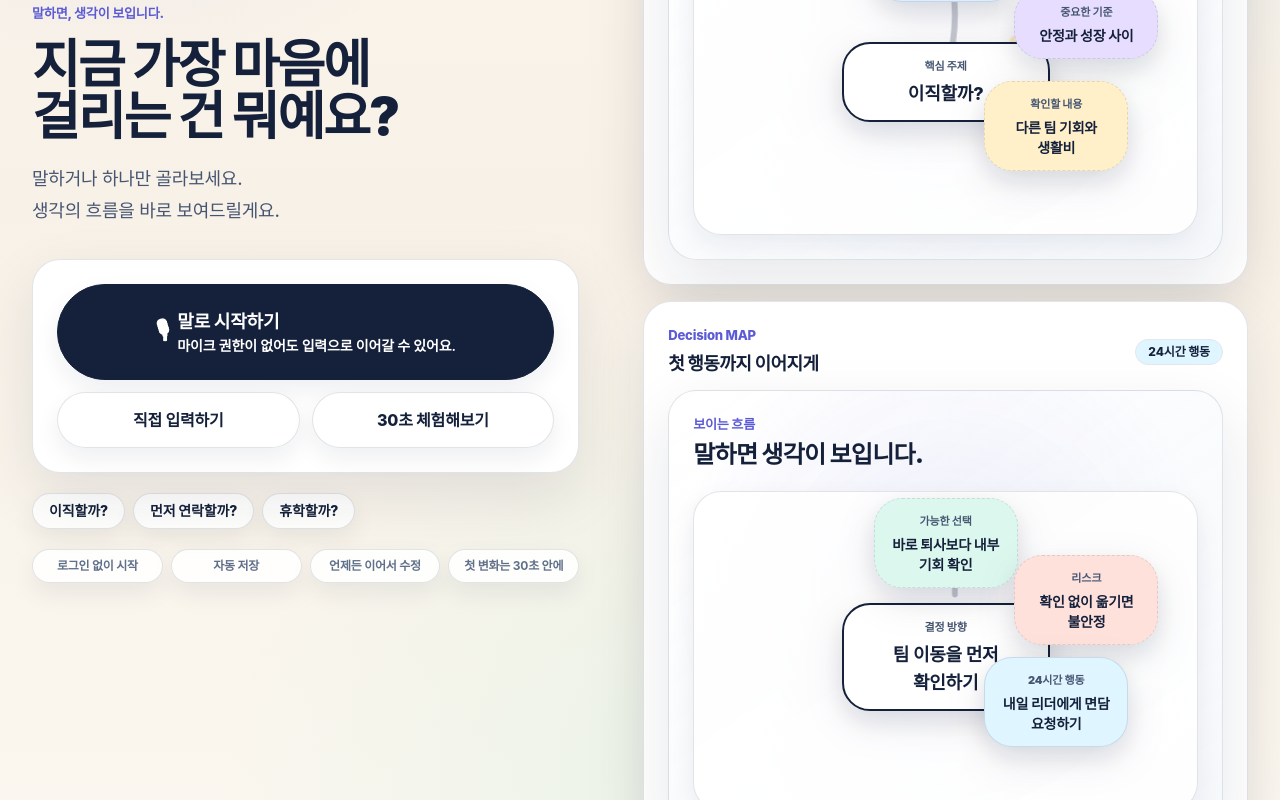
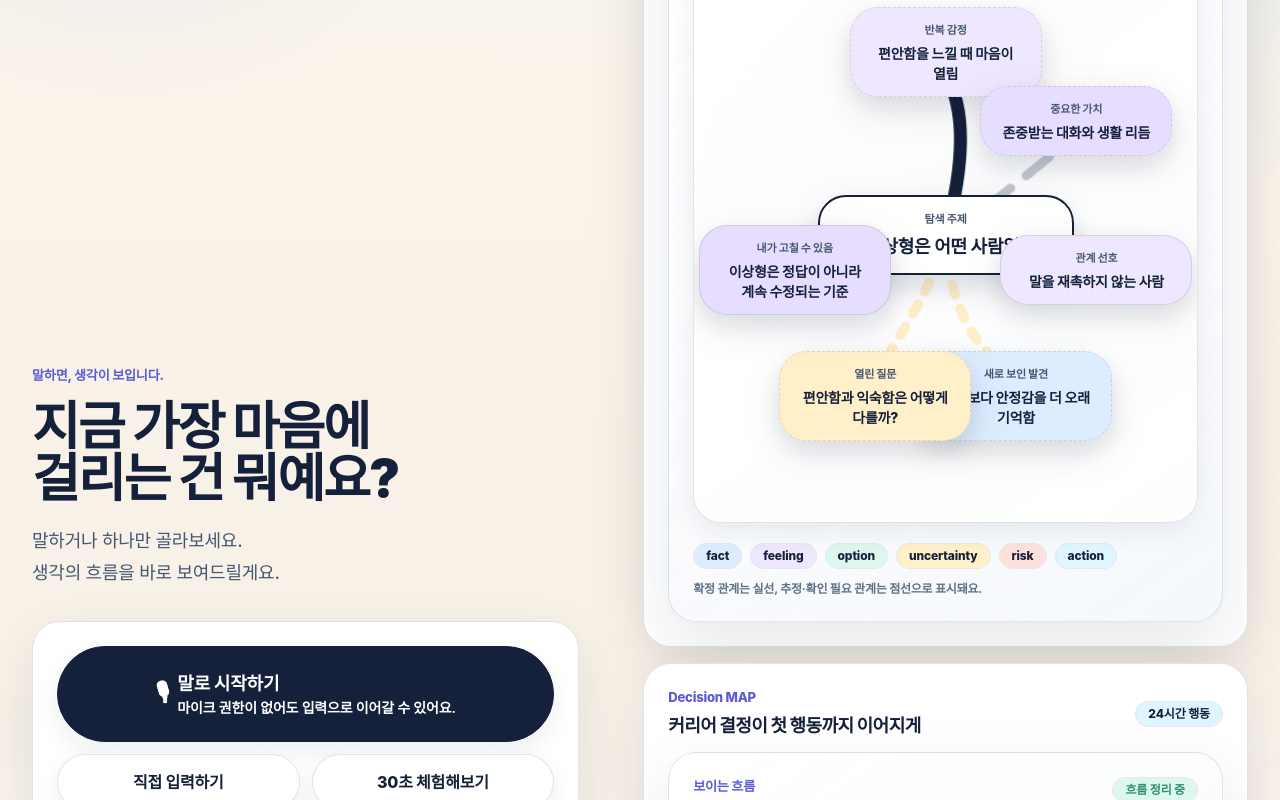
Before and after one commit to kwakhaeyong/map-mvp, a Next.js app: page / in a window 1280 px wide. Shown: the part 420-1220 px from the top of the page. Built offline with nearby package versions, Linux system fonts and the light colour scheme.

Commit message:
Resolve landing ExampleShowcase conflict

```diff
--- a/src/map-decision-v1/components/Landing.tsx
+++ b/src/map-decision-v1/components/Landing.tsx
@@ -25,83 +25,171 @@ export function Brand() {
 const topics = ["이직할까?", "먼저 연락할까?", "휴학할까?"];
 
 const thinkingExample: MapSession = {
-  ...createSession("이직할까?"),
+  ...createSession("내 이상형은 어떤 사람일까?"),
+  preferredMapType: "thinking",
+  stage: "result",
   nodes: [
     {
       id: "thinking-topic",
       kind: "topic",
-      label: "핵심 주제",
-      text: "이직할까?",
-      confidence: "user",
+      label: "탐색 주제",
+      text: "내 이상형은 어떤 사람일까?",
+      confidence: "confirmed",
       createdAt: "",
     },
     {
-      id: "thinking-fact",
-      kind: "fact",
-      label: "내가 말한 상황",
-      text: "성장감이 줄어든 일",
-      confidence: "user",
+      id: "thinking-emotion",
+      kind: "emotion",
+      label: "반복 감정",
+      text: "편안함을 느낄 때 마음이 열림",
+      confidence: "ai",
       createdAt: "",
     },
     {
       id: "thinking-value",
       kind: "value",
-      label: "중요한 기준",
-      text: "안정과 성장 사이",
+      label: "중요한 가치",
+      text: "존중받는 대화와 생활 리듬",
       confidence: "ai",
       createdAt: "",
     },
     {
-      id: "thinking-missing",
+      id: "thinking-person",
+      kind: "person",
+      label: "관계 선호",
+      text: "말을 재촉하지 않는 사람",
+      confidence: "user",
+      createdAt: "",
+    },
+    {
+      id: "thinking-discovery",
+      kind: "reason",
+      label: "새로 보인 발견",
+      text: "설렘보다 안정감을 더 오래 기억함",
+      confidence: "ai",
+      createdAt: "",
+    },
+    {
+      id: "thinking-question",
       kind: "missing",
-      label: "확인할 내용",
-      text: "다른 팀 기회와 생활비",
+      label: "열린 질문",
+      text: "편안함과 익숙함은 어떻게 다를까?",
       confidence: "ai",
+      createdAt: "",
+    },
+    {
+      id: "thinking-correction",
+      kind: "correction",
+      label: "내가 고칠 수 있음",
+      text: "이상형은 정답이 아니라 계속 수정되는 기준",
+      confidence: "confirmed",
       createdAt: "",
     },
   ],
   relations: [
     {
-      id: "thinking-rel-1",
+      id: "thinking-edge-1",
       from: "thinking-topic",
-      to: "thinking-fact",
+      to: "thinking-emotion",
+      kind: "영향",
+      strength: "accent",
+    },
+    {
+      id: "thinking-edge-2",
+      from: "thinking-emotion",
+      to: "thinking-value",
+      kind: "원인",
+      strength: "solid",
+    },
+    {
+      id: "thinking-edge-3",
+      from: "thinking-value",
+      to: "thinking-person",
       kind: "영향",
       strength: "solid",
     },
     {
-      id: "thinking-rel-2",
-      from: "thinking-topic",
-      to: "thinking-value",
-      kind: "충돌",
+      id: "thinking-edge-4",
+      from: "thinking-emotion",
+      to: "thinking-discovery",
+      kind: "영향",
       strength: "dotted",
     },
     {
-      id: "thinking-rel-3",
-      from: "thinking-topic",
-      to: "thinking-missing",
+      id: "thinking-edge-5",
+      from: "thinking-discovery",
+      to: "thinking-question",
       kind: "확인 필요",
       strength: "dotted",
+    },
+    {
+      id: "thinking-edge-6",
+      from: "thinking-question",
+      to: "thinking-correction",
+      kind: "다음 행동",
+      strength: "accent",
     },
   ],
 };
 
 const decisionExample: MapSession = {
-  ...createSession("팀 이동을 먼저 확인하기"),
+  ...createSession("커리어 방향을 어떻게 정할까?"),
   preferredMapType: "decision",
+  stage: "result",
   nodes: [
     {
       id: "decision-topic",
       kind: "topic",
-      label: "결정 방향",
-      text: "팀 이동을 먼저 확인하기",
+      label: "결정 주제",
+      text: "커리어 방향을 어떻게 정할까?",
       confidence: "confirmed",
       createdAt: "",
     },
     {
-      id: "decision-option",
+      id: "decision-current",
+      kind: "fact",
+      label: "현재 상황",
+      text: "익숙한 업무는 안정적이지만 성장감이 낮음",
+      confidence: "user",
+      createdAt: "",
+    },
+    {
+      id: "decision-value",
+      kind: "value",
+      label: "중요한 기준",
+      text: "생활 안정과 배우는 속도를 함께 보고 싶음",
+      confidence: "ai",
+      createdAt: "",
+    },
+    {
+      id: "decision-constraint",
+      kind: "constraint",
+      label: "확인할 제약",
+      text: "저축 여유, 채용 시장, 팀 이동 가능성",
+      confidence: "ai",
+      createdAt: "",
+    },
+    {
+      id: "decision-stay",
       kind: "option",
-      label: "가능한 선택",
-      text: "바로 퇴사보다 내부 기회 확인",
+      label: "선택지 A",
+      text: "현재 회사에서 역할 조정 요청",
+      confidence: "ai",
+      createdAt: "",
+    },
+    {
+      id: "decision-move",
+      kind: "option",
+      label: "선택지 B",
+      text: "이직 준비를 조용히 병행",
+      confidence: "ai",
+      createdAt: "",
+    },
+    {
+      id: "decision-benefit",
+      kind: "benefit",
+      label: "기대 효과",
+      text: "성장 가능성은 높이고 생활 충격은 낮추기",
       confidence: "ai",
       createdAt: "",
     },
@@ -109,37 +197,94 @@ const decisionExample: MapSession = {
       id: "decision-risk",
       kind: "risk",
       label: "리스크",
-      text: "확인 없이 옮기면 불안정",
+      text: "준비 없이 떠나면 생활비 공백이 커짐",
       confidence: "ai",
+      createdAt: "",
+    },
+    {
+      id: "decision-direction",
+      kind: "direction",
+      label: "현재 방향",
+      text: "바로 퇴사보다 확인 후 이동",
+      confidence: "confirmed",
       createdAt: "",
     },
     {
       id: "decision-action",
       kind: "action",
       label: "24시간 행동",
-      text: "내일 리더에게 면담 요청하기",
+      text: "내일 면담 요청과 채용공고 3개 확인",
       confidence: "confirmed",
       createdAt: "",
     },
   ],
   relations: [
     {
-      id: "decision-rel-1",
+      id: "decision-edge-1",
       from: "decision-topic",
-      to: "decision-option",
+      to: "decision-current",
+      kind: "원인",
+      strength: "solid",
+    },
+    {
+      id: "decision-edge-2",
+      from: "decision-current",
+      to: "decision-value",
+      kind: "영향",
+      strength: "solid",
+    },
+    {
+      id: "decision-edge-3",
+      from: "decision-current",
+      to: "decision-constraint",
+      kind: "확인 필요",
+      strength: "dotted",
+    },
+    {
+      id: "decision-edge-4",
+      from: "decision-value",
+      to: "decision-stay",
       kind: "대안",
       strength: "solid",
     },
     {
-      id: "decision-rel-2",
-      from: "decision-topic",
+      id: "decision-edge-5",
+      from: "decision-value",
+      to: "decision-move",
+      kind: "대안",
+      strength: "solid",
+    },
+    {
+      id: "decision-edge-6",
+      from: "decision-stay",
+      to: "decision-benefit",
+      kind: "장점",
+      strength: "solid",
+    },
+    {
+      id: "decision-edge-7",
+      from: "decision-move",
       to: "decision-risk",
       kind: "리스크",
       strength: "dotted",
     },
     {
-      id: "decision-rel-3",
-      from: "decision-topic",
+      id: "decision-edge-8",
+      from: "decision-benefit",
+      to: "decision-direction",
+      kind: "영향",
+      strength: "accent",
+    },
+    {
+      id: "decision-edge-9",
+      from: "decision-risk",
+      to: "decision-direction",
+      kind: "영향",
+      strength: "dotted",
+    },
+    {
+      id: "decision-edge-10",
+      from: "decision-direction",
       to: "decision-action",
       kind: "다음 행동",
       strength: "accent",
@@ -155,24 +300,24 @@ function ExampleShowcase() {
           <div>
             <p className="kicker">Thinking MAP</p>
             <h2 className="mt-1 text-lg font-black tracking-[-0.03em]">
-              흩어진 생각을 먼저 보이게
+              이상형 탐색을 결과처럼 보이게
             </h2>
           </div>
           <Badge tone="value">정리 중</Badge>
         </div>
-        <MapCanvas session={thinkingExample} sample compact />
+        <MapCanvas session={thinkingExample} sample result />
       </Card>
       <Card className="p-4 sm:p-5">
         <div className="mb-3 flex flex-wrap items-center justify-between gap-2">
           <div>
             <p className="kicker">Decision MAP</p>
             <h2 className="mt-1 text-lg font-black tracking-[-0.03em]">
-              첫 행동까지 이어지게
+              커리어 결정이 첫 행동까지 이어지게
             </h2>
           </div>
           <Badge tone="action">24시간 행동</Badge>
         </div>
-        <MapCanvas session={decisionExample} sample compact />
+        <MapCanvas session={decisionExample} sample result />
       </Card>
     </div>
   );
```
